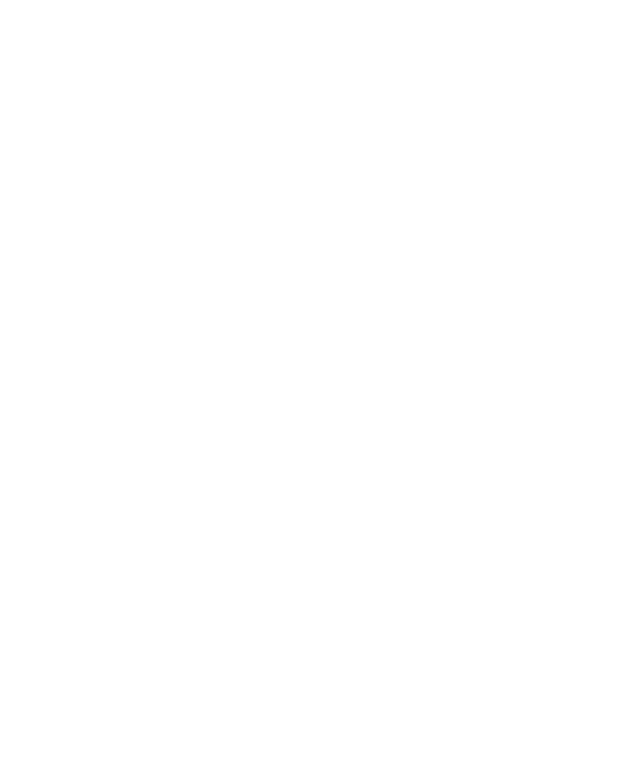
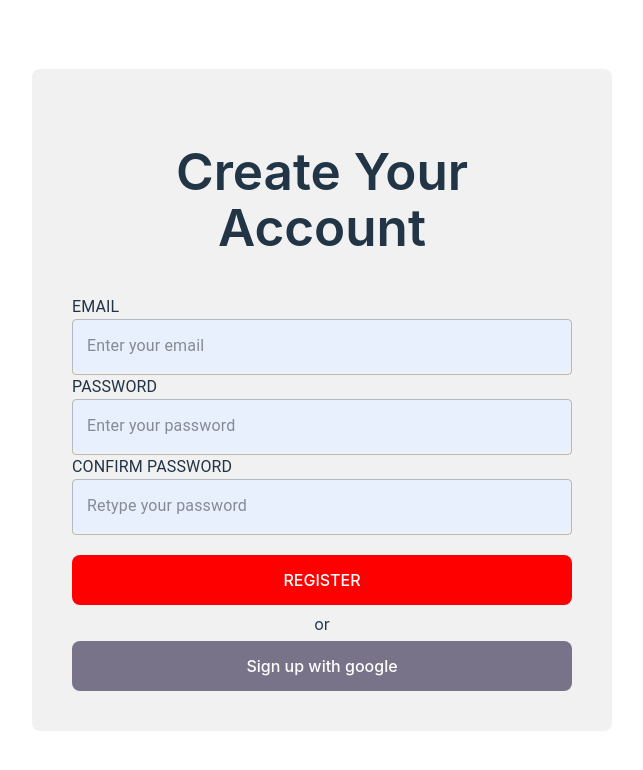
Before and after one commit to UOA-CS732-SE750-Students-2023/cs732-se75-assignment-mlu415, a React (Vite) app in the folder client/: page /signup in a window 1280 px wide. Before the commit this address had no page. Shown: the top 770 px of the page, without its empty margins (318-961 px from the left). Built offline with nearby package versions, Linux system fonts and the light colour scheme.

Commit message:
added signup

```diff
--- a/client/src/App.tsx
+++ b/client/src/App.tsx
@@ -3,13 +3,15 @@
 import { Route, Routes } from "react-router-dom";
 
 import LoginPage from "./components/loginpage/loginpage";
+import Signuppage from "./components/signuppage/signuppage";
 
 function App() {
   const [count, setCount] = useState(0);
 
   return (
     <Routes>
-      <Route path="/" element={<LoginPage />} />
+      <Route path="/login" element={<LoginPage />} />
+      <Route path="/signup" element={<Signuppage />} />
     </Routes>
   );
 }
--- /dev/null
+++ b/client/src/components/signuppage/signuppage.module.scss
@@ -0,0 +1,92 @@
+.loginContainer {
+  display: flex;
+  justify-content: center;
+  align-items: center;
+  min-height: 100vh;
+}
+
+.loginInnerContainer {
+  display: flex;
+  justify-content: center;
+  width: 100%;
+}
+
+.textfield{
+  width: 100%;
+  font-size: 1vw;
+  margin: 0;
+  padding-bottom: 10rem;
+}
+
+.inputContainer label {
+  display: block;
+  margin-top: 30px;
+  font-weight: 600;
+}
+
+.inputContainer input {
+  width: 100%;
+  background-color: #e8f0fe;
+  color: black;
+  padding: 15px;
+  border-radius: 0.5rem;
+  display: block;
+  margin-bottom: 3px;
+  border: 0px none;
+}
+
+.loginBTN {
+  border: none;
+  width: 100%;
+  padding: 15px;
+  border-radius: 0.5rem;
+  margin-top: 7px;
+  margin-bottom: 7px;
+  background-color: red;
+  color: white;
+  transition: all 0.4s;
+  margin-top: 20px;
+}
+
+.loginBTN:hover {
+  transition: all 0.4s;
+  background-color: white;
+  border: 1px solid red;
+  color: black;
+}
+
+.loginContainerv2 {
+  width: 500px;
+  background-color: #f1f1f1;
+  padding: 40px;
+  border-radius: 0.5rem;
+}
+
+.loginContainerv2 h1 {
+  font-weight: 600;
+  text-align: center;
+  margin-bottom: 40px;
+}
+
+.or {
+  display: block;
+  text-align: center;
+  margin-bottom: 5px;
+}
+
+.googleBTN {
+  padding: 15px;
+  width: 100%;
+  border: 0px none;
+  background-color: #797389;
+  border-radius: 0.5rem;
+  color: white;
+  transition: all 0.4s;
+}
+
+.googleBTN:hover {
+  transition: all 0.4s;
+  background-color: white;
+  border: 1px solid black;
+  color: black;
+}
--- /dev/null
+++ b/client/src/components/signuppage/signuppage.tsx
@@ -0,0 +1,48 @@
+import styles from "./signuppage.module.scss";
+import { Avatar, Button, Card, TextField, Typography } from "@mui/material";
+import React from "react";
+
+const Signuppage = () => {
+  return (
+    <div className={styles.loginContainer}>
+      <div className={styles.loginContainerv2}>
+        <h1>Create Your Account</h1>
+
+        <div className={styles.inputContainer}>
+          <Typography>EMAIL</Typography>
+          <TextField
+            className={styles.textfield}
+            placeholder="Enter your email"
+            type="email"
+          />
+        </div>
+
+        <div className={styles.inputContainer}>
+          <Typography>PASSWORD</Typography>
+          <TextField
+            className={styles.textfield}
+            placeholder="Enter your password"
+            type="password"
+          />
+        </div>
+
+        <div className={styles.inputContainer}>
+          <Typography>CONFIRM PASSWORD</Typography>
+          <TextField
+            className={styles.textfield}
+            placeholder="Retype your password"
+            type="password"
+          />
+        </div>
+
+        <button className={styles.loginBTN}>REGISTER</button>
+        <span className={styles.or}>or</span>
+        <button className={styles.googleBTN}>
+          <i className="fa-brands fa-google"></i> Sign up with google
+        </button>
+      </div>
+    </div>
+  );
+};
+
+export default Signuppage;
```
